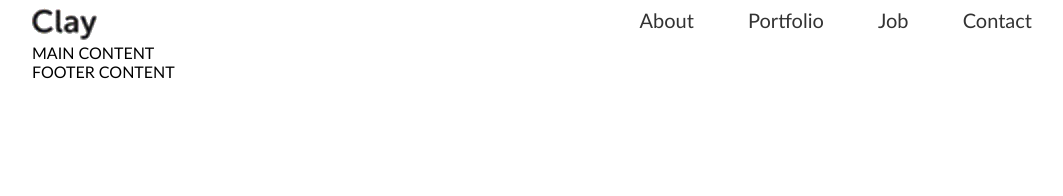
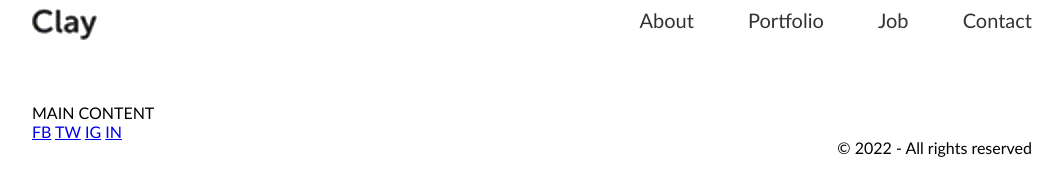
Before and after one commit to front-end-by-rimantas/39-grupe-astronautas, a website: page index.html in a window 1280 px wide. Shown: the whole page, without its empty margins (108-1171 px from the left). Drawn offline with Linux system fonts and the light colour scheme.

Commit message:
Footer style #2

```diff
--- a/index.html
+++ b/index.html
@@ -25,7 +25,13 @@
     </main>
 
     <footer>
-        FOOTER CONTENT
+        <div>
+            <a href="#">FB</a>
+            <a href="#">TW</a>
+            <a href="#">IG</a>
+            <a href="#">IN</a>
+        </div>
+        <p>&copy; 2022 - All rights reserved</p>
     </footer>
 </body>
 
--- a/main.css
+++ b/main.css
@@ -11,6 +11,15 @@ footer {
     margin: 0 calc(50% - 500px);
 }
 
+body > * {
+    margin-bottom: 60px;
+}
+body > *:nth-last-child(2) {
+    margin-bottom: 0;
+}
+
+/* header style */
+
 img {
     float: left;
 }
@@ -19,17 +28,31 @@ nav {
     float: right;
 }
 
-a {
+nav a {
     color: #333;
     text-decoration: none;
     font-size: 20px;
     margin-left: 50px;
 }
-a:first-child {
+nav a:first-child {
     margin: 0;
 }
-a:hover {
+nav a:hover {
     text-decoration: underline;
     color: #649;
     cursor: pointer;
 }
+
+/* main style */
+main {
+}
+
+/* footer style */
+div {
+    float: left;
+}
+div a {
+}
+p {
+    float: right;
+}
```
